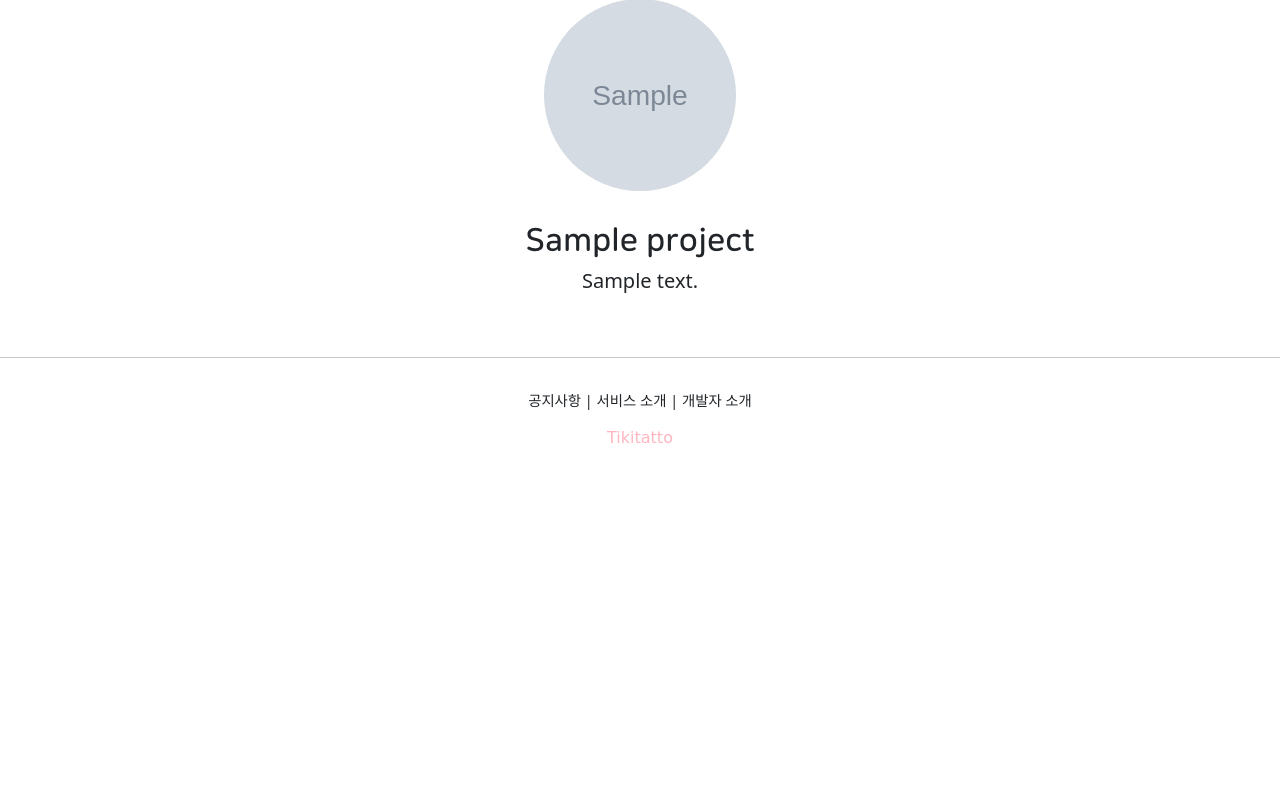
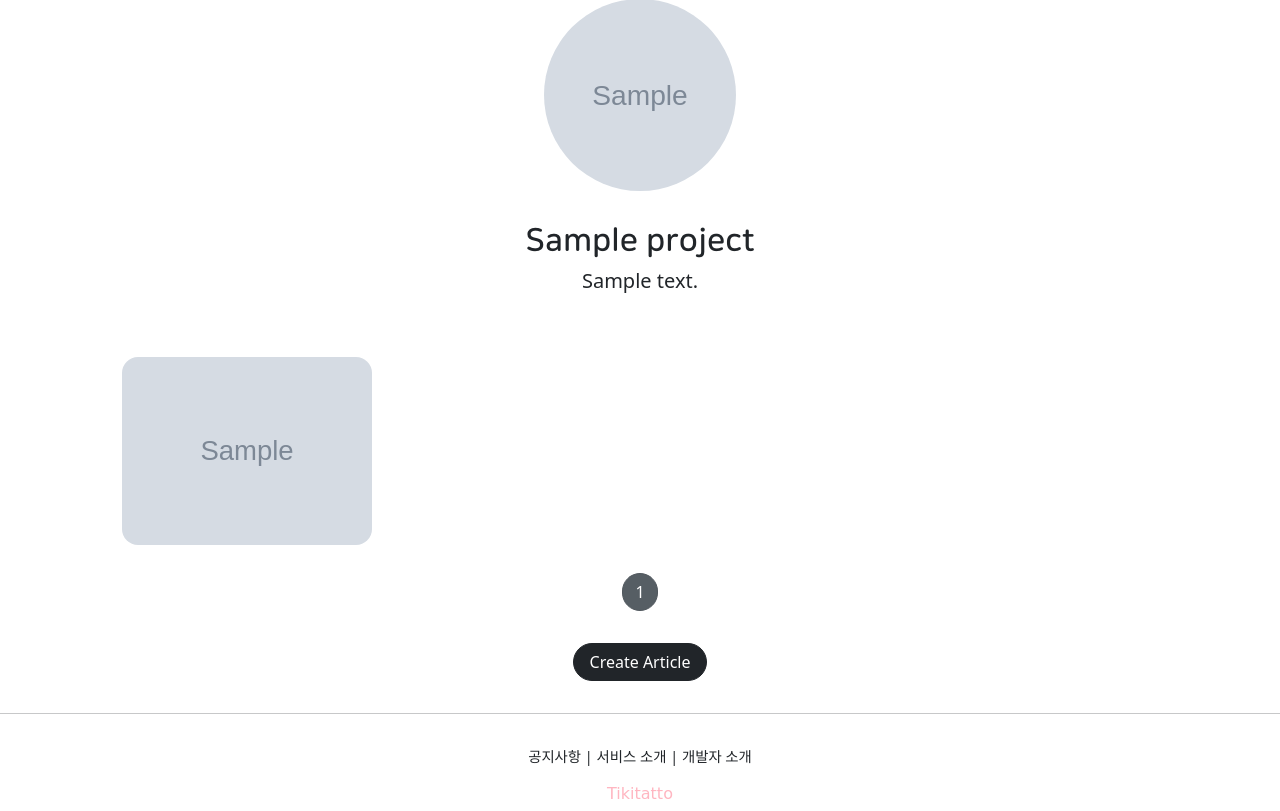
Before and after one commit to ChaeyunHan/tikitattoo_community, a Django app: page /projects/detail/1 in a window 1280 px wide. Shown: the part 218-1029 px from the top of the page. Before the commit the page ends 661 px from the top, so only its background shows below. Run offline with Django 3.2, Linux system fonts and the light colour scheme; tables that the repository leaves empty hold one stand-in row (values such as "Sample post"); grey boxes marked "Sample" are stand-in pictures; some libraries are stand-ins or nearby versions; some web fonts are replaced.

Commit message:
MultipleObjectMixin for ProjectApp

```diff
--- a/accountapp/templates/accountapp/detail.html
+++ b/accountapp/templates/accountapp/detail.html
@@ -49,6 +49,12 @@
       {% endif %}
 
     </div>
+
+    <div>
+
+      {% include 'snippets/list_fragment.html' with article_list=object_list %}
+
+    </div>
   </div>
 
 {% endblock %}
--- a/articleapp/forms.py
+++ b/articleapp/forms.py
@@ -4,4 +4,4 @@ from articleapp.models import Article
 class ArticleCreationForm(ModelForm):
     class Meta:
         model = Article
-        fields = ['title', 'image', 'content']
+        fields = ['title', 'image', 'project', 'content']
--- a/articleapp/models.py
+++ b/articleapp/models.py
@@ -2,9 +2,11 @@ from django.contrib.auth.models import User
 from django.db import models
 
 # Create your models here.
+from projectapp.models import Project
 
 class Article(models.Model):
     writer = models.ForeignKey(User, on_delete=models.SET_NULL, related_name='article', null=True)
+    project = models.ForeignKey(Project, on_delete=models.SET_NULL, related_name='article', null=True)
 
     title = models.CharField(max_length=200, null=True)
     image = models.ImageField(upload_to='article/', null=False)
--- a/projectapp/templates/projectapp/detail.html
+++ b/projectapp/templates/projectapp/detail.html
@@ -15,6 +15,12 @@
       </h5>
 
     </div>
+
+    <div>
+
+      {% include 'snippets/list_fragment.html' with article_list=object_list %}
+
+    </div>
   </div>
 
 {% endblock %}
--- a/projectapp/views.py
+++ b/projectapp/views.py
@@ -5,7 +5,9 @@ from django.shortcuts import render
 from django.urls import reverse
 from django.utils.decorators import method_decorator
 from django.views.generic import CreateView, DetailView, ListView
+from django.views.generic.list import MultipleObjectMixin
 
+from articleapp.models import Article
 from projectapp.forms import ProjectCreationForm
 from projectapp.models import Project
 
@@ -21,11 +23,16 @@ class ProjectCreateView(CreateView):
         return reverse('projectapp:detail', kwargs={'pk': self.object.pk})
 
 
-class ProjectDetailView(DetailView):
+class ProjectDetailView(DetailView, MultipleObjectMixin):
     model = Project
     context_object_name = 'target_project'
     template_name = 'projectapp/detail.html'
 
+    paginate_by = 25
+
+    def get_context_data(self, **kwargs):
+        object_list = Article.objects.filter(project=self.get_object())
+        return super(ProjectDetailView, self).get_context_data(object_list=object_list, **kwargs)
 
 class ProjectListView(ListView):
     model = Project
--- /dev/null
+++ b/templates/snippets/list_fragment.html
@@ -0,0 +1,49 @@
+{% load static %}
+
+<style>
+
+    .container {
+        padding: 0;
+        margin: 0, auto;
+    }
+
+    .container a{
+        width: 45%;
+        max-width: 250px;
+    }
+
+    .container div {
+    display: flex;
+    justify-content: center;
+    align-items: center;
+    border-radius: 1rem;
+    }
+
+    .container img {
+        width: 100%;
+        border-radius: 1rem;
+    }
+
+</style>
+    {% if article_list %}
+    <div class="container">
+        {% for article in article_list %}
+        <a href="{% url 'articleapp:detail' pk=article.pk %}">
+            {% include 'snippets/card.html' with article=article %}
+        </a>
+        {% endfor %}
+    </div>
+    <script src="{% static 'js/magicgrid.js' %}"></script>
+    {% else %}
+    <div class="text-center">
+        <h1>No Articles YET!</h1>
+    </div>
+    {% endif %}
+
+    {% include 'snippets/pagination.html' with page_obj=page_obj %}
+
+    <div style="text-align: center;">
+        <a href="{% url 'articleapp:create' %}" class="btn btn-dark rounded-pill mt-3 mb-3 px-3">
+            Create Article
+        </a>
+    </div>
--- a/tikitattoo_community/settings.py
+++ b/tikitattoo_community/settings.py
@@ -35,6 +35,9 @@ SECRET_KEY = env('SECRET_KEY')
 DEBUG = True
 
 ALLOWED_HOSTS = []
+
+# 이걸로 돌릴 땐 python manage.py runserver 0.0.0.0:8000
+#ALLOWED_HOSTS = ['220.116.166.15']
 
 
 # Application definition
```
Also changed, not shown: accountapp/views.py (+9 -1 lines), articleapp/migrations/0003_article_project.py (added).
